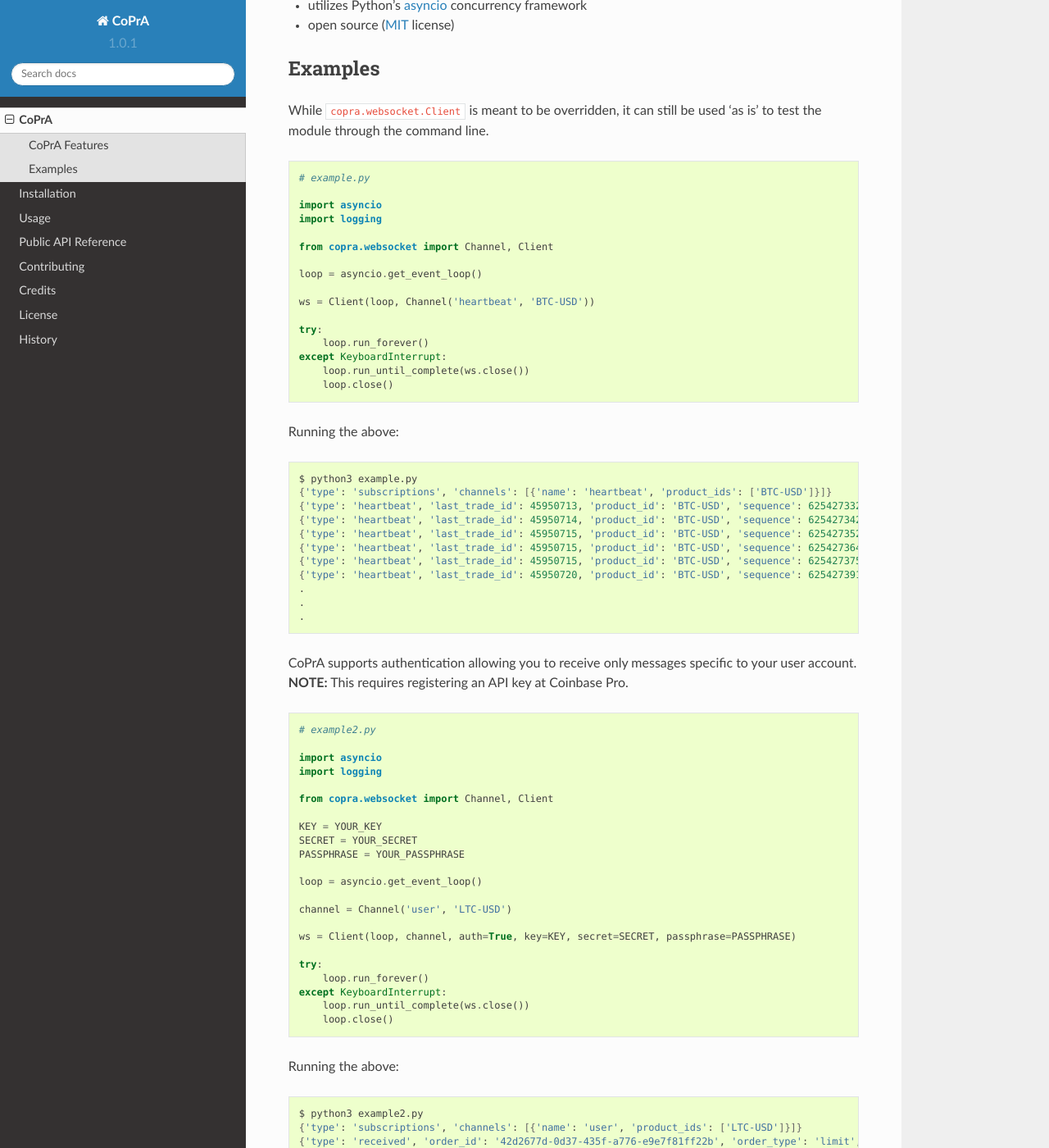
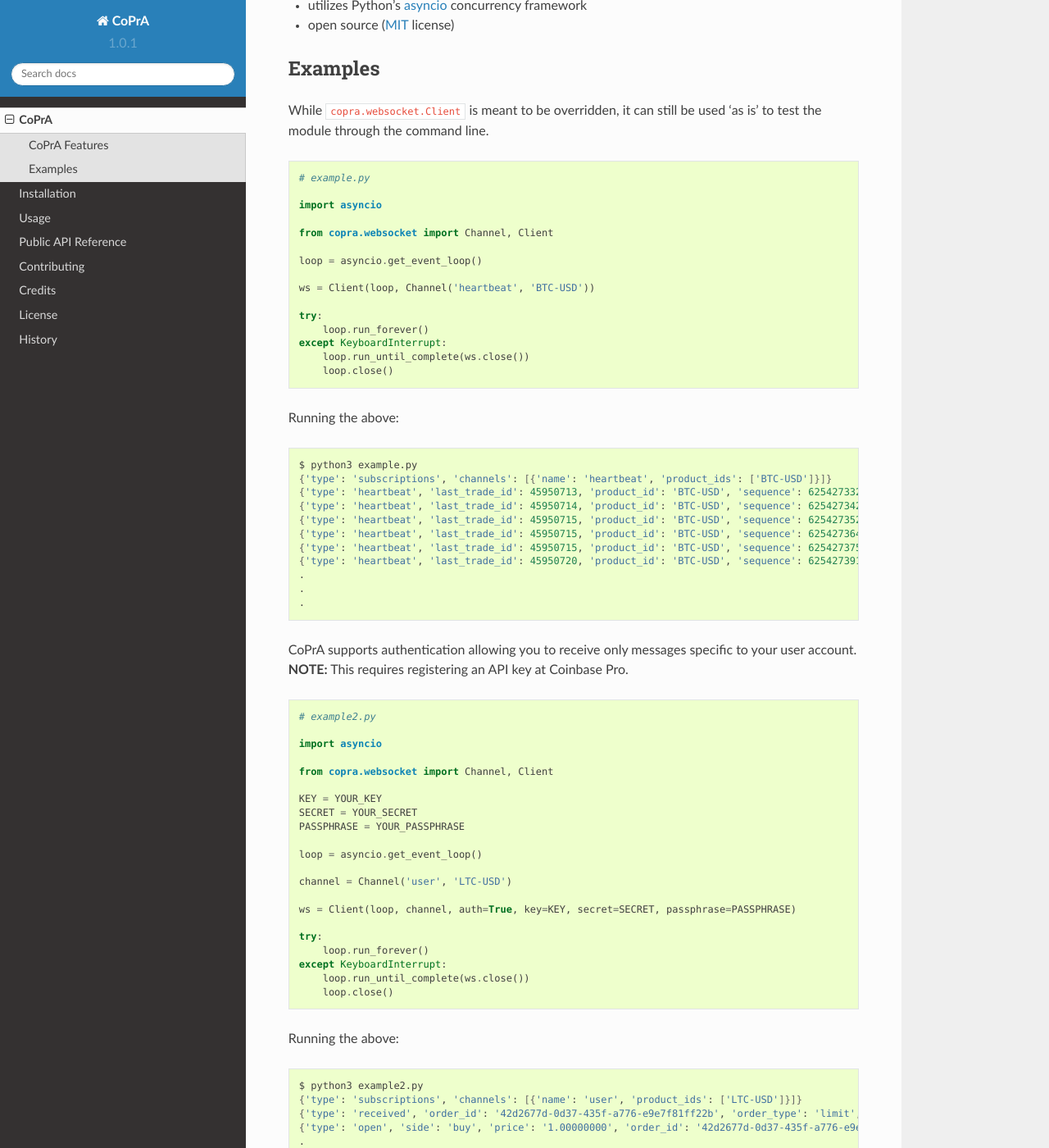
Before and after one commit to tpodlaski/copra, a Sphinx documentation site: the page built from docs/index.rst, in a window 1280 px wide and 1400 px high, scrolled down 631 px. Shown: the whole window at 82% size. Built offline with Sphinx 7.4.7 and the Read the Docs theme 2.0.0, drawn with Linux system fonts in a browser that asks for light colours.

Commit message:
Update index.rst

```diff
--- a/docs/index.rst
+++ b/docs/index.rst
@@ -32,7 +32,6 @@ While ``copra.websocket.Client`` is meant to be overridden, it can still be used
     # example.py
 
     import asyncio
-    import logging
 
     from copra.websocket import Channel, Client
 
@@ -69,7 +68,6 @@ CoPrA supports authentication allowing you to receive only messages specific to
     # example2.py
 
     import asyncio
-    import logging
 
     from copra.websocket import Channel, Client
 
```
